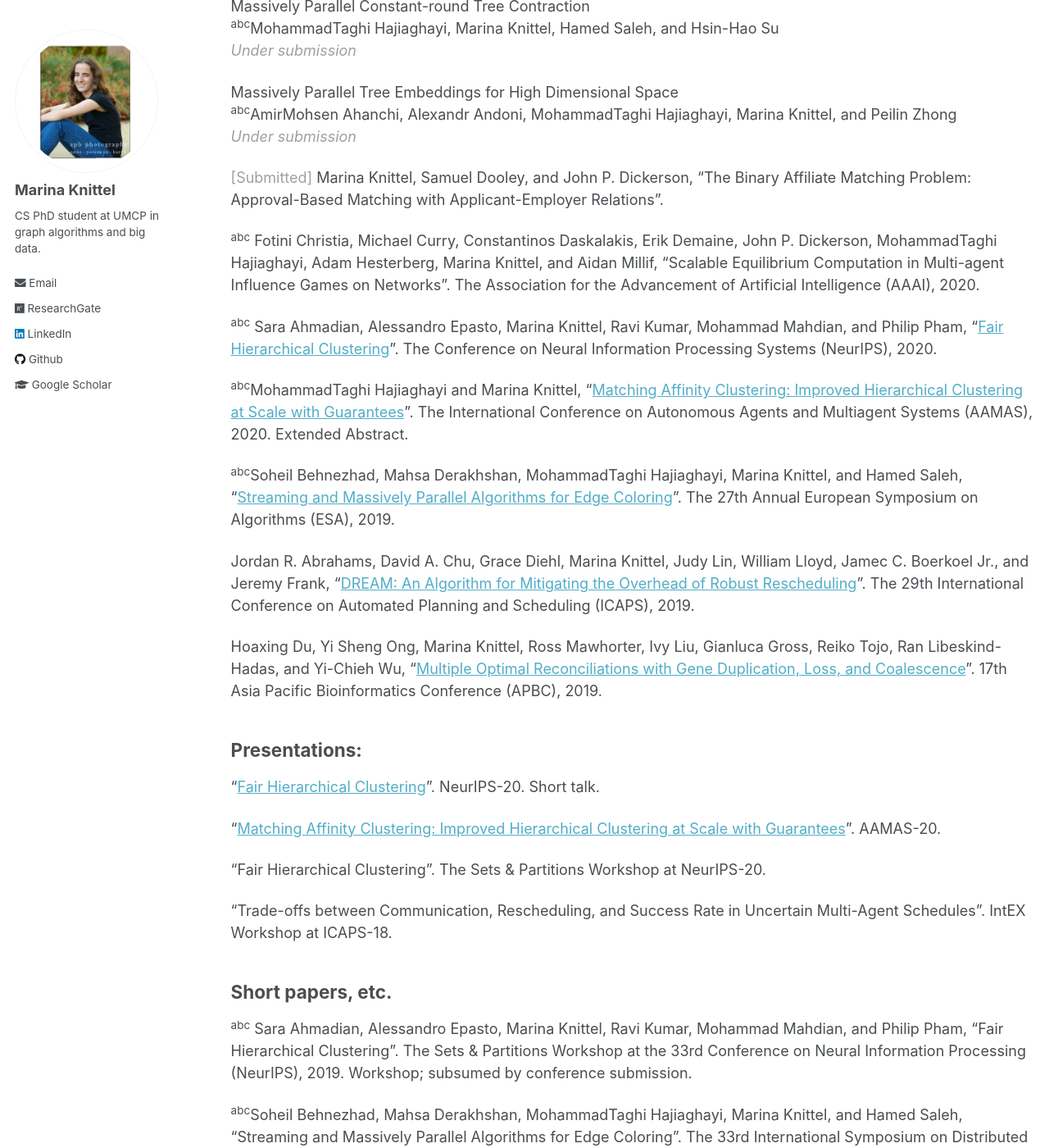
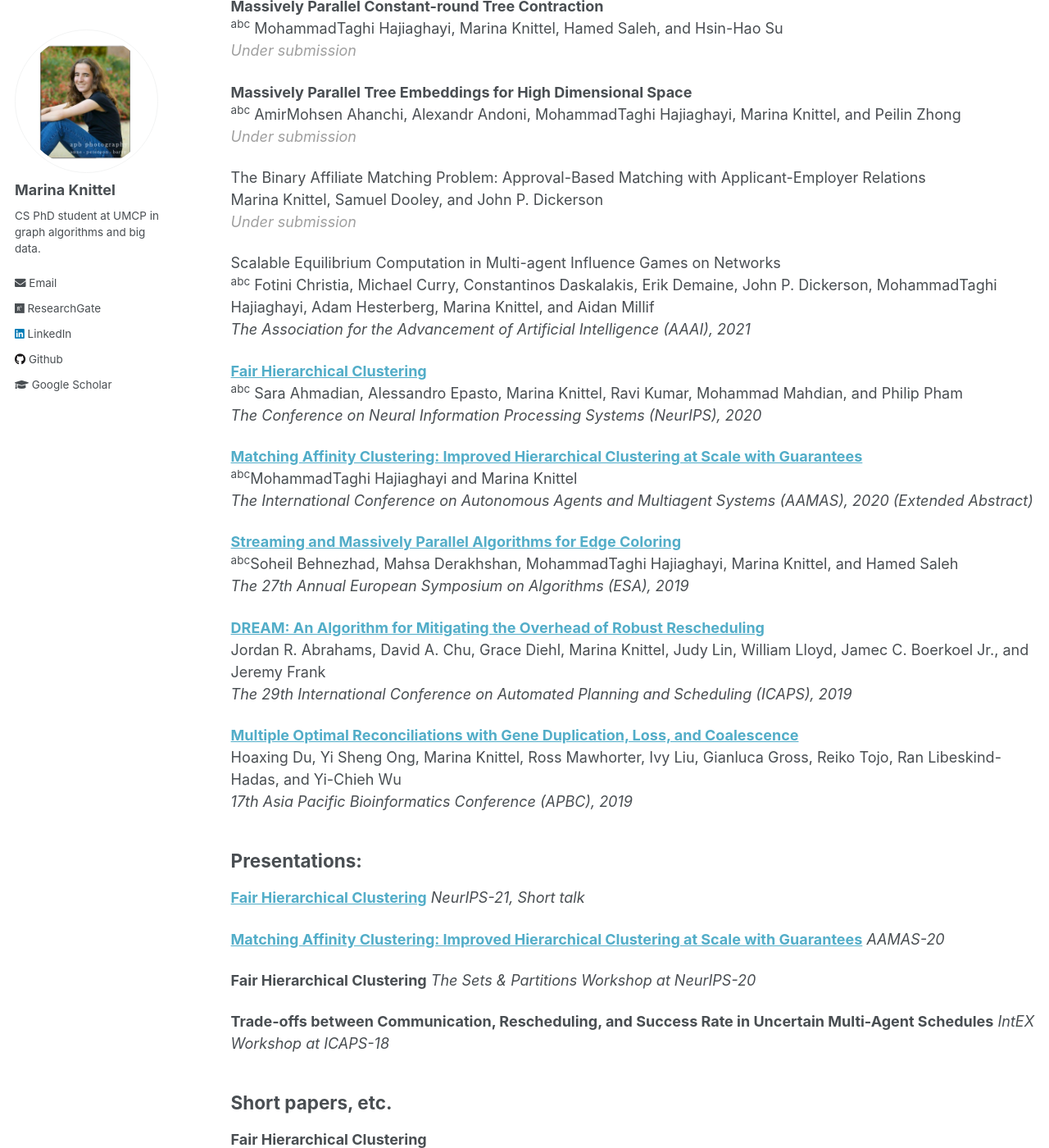
Before and after one commit to mknittel/mknittel.github.io, a Jekyll site: the page built from _pages/publications.md, in a window 1280 px wide and 1400 px high, scrolled down 314 px. Shown: the whole window at 82% size. Built offline with Jekyll 4.4.1, drawn with Linux system fonts in a browser that asks for light colours; some of the changed text lies outside the part shown.

Commit message:
Added new pub formatting

```diff
--- a/_pages/publications.md
+++ b/_pages/publications.md
@@ -4,44 +4,68 @@
 permalink: /publications/
 author_profile: true
 ---
-*<sup>abc</sup>Denotes authors are listed in alphabetical order. This is convention in theoretical computer science.
+*<sup>abc</sup>Denotes authors are listed in **alphabetical order**. This is convention in theoretical computer science.
 Computer science traditionally uses competitive conferences (15-30% accepted) as the main publication venue.*
 
 ## Conference
-Massively Parallel Constant-round Tree Contraction<br/>
-<sup>abc</sup>MohammadTaghi Hajiaghayi, Marina Knittel, Hamed Saleh, and Hsin-Hao Su<br/>
+**Massively Parallel Constant-round Tree Contraction**<br/>
+<sup>abc</sup> MohammadTaghi Hajiaghayi, Marina Knittel, Hamed Saleh, and Hsin-Hao Su<br/>
 <span style="color:#A0A0A0">*Under submission*</span>
 
-Massively Parallel Tree Embeddings for High Dimensional Space<br/>
-<sup>abc</sup>AmirMohsen Ahanchi, Alexandr Andoni, MohammadTaghi Hajiaghayi, Marina Knittel, and Peilin Zhong<br/>
+**Massively Parallel Tree Embeddings for High Dimensional Space**<br/>
+<sup>abc</sup> AmirMohsen Ahanchi, Alexandr Andoni, MohammadTaghi Hajiaghayi, Marina Knittel, and Peilin Zhong<br/>
 <span style="color:#A0A0A0">*Under submission*</span>
 
-<span style="color:#A0A0A0">[Submitted]</span> Marina Knittel, Samuel Dooley, and John P. Dickerson, "The Binary Affiliate Matching Problem: Approval-Based Matching with Applicant-Employer Relations".
+The Binary Affiliate Matching Problem: Approval-Based Matching with Applicant-Employer Relations<br/>
+Marina Knittel, Samuel Dooley, and John P. Dickerson<br/>
+<span style="color:#A0A0A0">*Under submission*</span>
 
-<sup>abc</sup> Fotini Christia, Michael Curry, Constantinos Daskalakis, Erik Demaine, John P. Dickerson, MohammadTaghi Hajiaghayi, Adam Hesterberg, Marina Knittel, and Aidan Millif, "Scalable Equilibrium Computation in Multi-agent Influence Games on Networks". The Association for the Advancement of Artificial Intelligence (AAAI), 2020.
+Scalable Equilibrium Computation in Multi-agent Influence Games on Networks<br/>
+<sup>abc</sup> Fotini Christia, Michael Curry, Constantinos Daskalakis, Erik Demaine, John P. Dickerson, MohammadTaghi Hajiaghayi, Adam Hesterberg, Marina Knittel, and Aidan Millif<br/>
+*The Association for the Advancement of Artificial Intelligence (AAAI), 2021*
 
-<sup>abc</sup> Sara Ahmadian, Alessandro Epasto, Marina Knittel, Ravi Kumar, Mohammad Mahdian, and Philip Pham, "[Fair Hierarchical Clustering](https://mknittel.github.io/publications/Ahmadian-et-al-NeurIPS-2020)". The Conference on Neural Information Processing Systems (NeurIPS), 2020.
+**[Fair Hierarchical Clustering](https://mknittel.github.io/publications/Ahmadian-et-al-NeurIPS-2020)**<br/>
+<sup>abc</sup> Sara Ahmadian, Alessandro Epasto, Marina Knittel, Ravi Kumar, Mohammad Mahdian, and Philip Pham<br/>
+*The Conference on Neural Information Processing Systems (NeurIPS), 2020*
 
-<sup>abc</sup>MohammadTaghi Hajiaghayi and Marina Knittel, "[Matching Affinity Clustering: Improved Hierarchical Clustering at Scale with Guarantees](http://www.ifaamas.org/Proceedings/aamas2020/pdfs/p1864.pdf)". The International Conference on Autonomous Agents and Multiagent Systems (AAMAS), 2020. Extended Abstract.
+**[Matching Affinity Clustering: Improved Hierarchical Clustering at Scale with Guarantees](http://www.ifaamas.org/Proceedings/aamas2020/pdfs/p1864.pdf)**<br/>
+<sup>abc</sup>MohammadTaghi Hajiaghayi and Marina Knittel<br/>
+*The International Conference on Autonomous Agents and Multiagent Systems (AAMAS), 2020 (Extended Abstract)*
 
-<sup>abc</sup>Soheil Behnezhad, Mahsa Derakhshan, MohammadTaghi Hajiaghayi, Marina Knittel, and Hamed Saleh, "[Streaming and Massively Parallel Algorithms for Edge Coloring](https://mknittel.github.io/publications/Behnezhad-et-al-ESA-2019)". The 27th Annual European Symposium on Algorithms (ESA), 2019.
+**[Streaming and Massively Parallel Algorithms for Edge Coloring](https://mknittel.github.io/publications/Behnezhad-et-al-ESA-2019)**<br/>
+<sup>abc</sup>Soheil Behnezhad, Mahsa Derakhshan, MohammadTaghi Hajiaghayi, Marina Knittel, and Hamed Saleh<br/>
+*The 27th Annual European Symposium on Algorithms (ESA), 2019*
 
-Jordan R. Abrahams, David A. Chu, Grace Diehl, Marina Knittel, Judy Lin, William Lloyd, Jamec C. Boerkoel Jr., and Jeremy Frank, "[DREAM: An Algorithm for Mitigating the Overhead of Robust Rescheduling](https://mknittel.github.io/publications/Abrahams-et-al-ICAPS-2019)". The 29th International Conference on Automated Planning and Scheduling (ICAPS), 2019.
+**[DREAM: An Algorithm for Mitigating the Overhead of Robust Rescheduling](https://mknittel.github.io/publications/Abrahams-et-al-ICAPS-2019)**<br/>
+Jordan R. Abrahams, David A. Chu, Grace Diehl, Marina Knittel, Judy Lin, William Lloyd, Jamec C. Boerkoel Jr., and Jeremy Frank<br/>
+*The 29th International Conference on Automated Planning and Scheduling (ICAPS), 2019*
 
-Hoaxing  Du,  Yi  Sheng  Ong,  Marina  Knittel,  Ross  Mawhorter,  Ivy  Liu,  Gianluca  Gross,  Reiko Tojo, Ran Libeskind-Hadas, and Yi-Chieh Wu, "[Multiple Optimal Reconciliations with Gene Duplication,  Loss,  and  Coalescence](https://mknittel.github.io/publications/Du-et-al-APBC-2019)". 17th Asia Pacific Bioinformatics Conference (APBC), 2019.
+**[Multiple Optimal Reconciliations with Gene Duplication,  Loss,  and  Coalescence](https://mknittel.github.io/publications/Du-et-al-APBC-2019)**<br/>
+Hoaxing  Du,  Yi  Sheng  Ong,  Marina  Knittel,  Ross  Mawhorter,  Ivy  Liu,  Gianluca  Gross,  Reiko Tojo, Ran Libeskind-Hadas, and Yi-Chieh Wu<br/>
+*17th Asia Pacific Bioinformatics Conference (APBC), 2019*
 
 ## Presentations:
-"[Fair Hierarchical Clustering](https://studio.slideslive.com/web_recorder/share/20201021T184333Z__NeurIPS_posters__18177__fair-hierarchical-clustering?s=5fd2be29-ac54-4ee2-ae2e-adc3404b7fcf)". NeurIPS-20. Short talk.
+**[Fair Hierarchical Clustering](https://studio.slideslive.com/web_recorder/share/20201021T184333Z__NeurIPS_posters__18177__fair-hierarchical-clustering?s=5fd2be29-ac54-4ee2-ae2e-adc3404b7fcf)**
+*NeurIPS-21, Short talk*
 
-"[Matching Affinity Clustering: Improved Hierarchical Clustering at Scale with Guarantees](https://underline.io/lecture/357-matching-affinity-clustering-improved-hierarchical-clustering-at-scale-with-guarantees)". AAMAS-20.
+**[Matching Affinity Clustering: Improved Hierarchical Clustering at Scale with Guarantees](https://underline.io/lecture/357-matching-affinity-clustering-improved-hierarchical-clustering-at-scale-with-guarantees)**
+*AAMAS-20*
 
-"Fair Hierarchical Clustering". The Sets & Partitions Workshop at NeurIPS-20.
+**Fair Hierarchical Clustering**
+*The Sets & Partitions Workshop at NeurIPS-20*
 
-"Trade-offs between Communication, Rescheduling, and Success Rate in Uncertain Multi-Agent Schedules". IntEX Workshop at ICAPS-18.
+**Trade-offs between Communication, Rescheduling, and Success Rate in Uncertain Multi-Agent Schedules**
+*IntEX Workshop at ICAPS-18*
 
 ## Short papers, etc.
-<sup>abc</sup> Sara Ahmadian, Alessandro Epasto, Marina Knittel, Ravi Kumar, Mohammad Mahdian, and Philip Pham, "Fair Hierarchical Clustering". The Sets & Partitions Workshop at the 33rd Conference on Neural Information Processing (NeurIPS), 2019. Workshop; subsumed by conference submission.
+**Fair Hierarchical Clustering**<br/>
+<sup>abc</sup> Sara Ahmadian, Alessandro Epasto, Marina Knittel, Ravi Kumar, Mohammad Mahdian, and Philip Pham<br/>
+*The Sets & Partitions Workshop at the 33rd Conference on Neural Information Processing (NeurIPS), 2019. Workshop; subsumed by conference submission*
 
-<sup>abc</sup>Soheil Behnezhad, Mahsa Derakhshan, MohammadTaghi Hajiaghayi, Marina Knittel, and Hamed Saleh, "Streaming and Massively Parallel Algorithms for Edge Coloring". The 33rd International Symposium on Distributed Computing (DISC), 2019. Brief announcement; subsumed by ESA-19 paper.
+**Streaming and Massively Parallel Algorithms for Edge Coloring**
+<sup>abc</sup>Soheil Behnezhad, Mahsa Derakhshan, MohammadTaghi Hajiaghayi, Marina Knittel, and Hamed Saleh
+*The 33rd International Symposium on Distributed Computing (DISC), 2019. Brief announcement; subsumed by ESA-19 paper*
 
-David A. Chu, Grace Diehl, Marina Knittel, Liam Lloyd, James C. Boerkoel Jr., and Jeremy Frank, "[Trade-offs Between Communication, Rescheduling, and Success Rate in Uncertain Multi-Agent Schedules](https://mknittel.github.io/publications/Chu-et-al-INTEX-2018)".  The Integrated Planning, Acting and Execution Workshop (IntEx) at The 28th International Conference on Automated Planning and Scheduling (ICAPS), 2018. Workshop; subsumed by ICAPS-19 paper.
+**[Trade-offs Between Communication, Rescheduling, and Success Rate in Uncertain Multi-Agent Schedules](https://mknittel.github.io/publications/Chu-et-al-INTEX-2018)**
+David A. Chu, Grace Diehl, Marina Knittel, Liam Lloyd, James C. Boerkoel Jr., and Jeremy Frank
+*The Integrated Planning, Acting and Execution Workshop (IntEx) at The 28th International Conference on Automated Planning and Scheduling (ICAPS), 2018. Workshop; subsumed by ICAPS-19 paper.*
```
